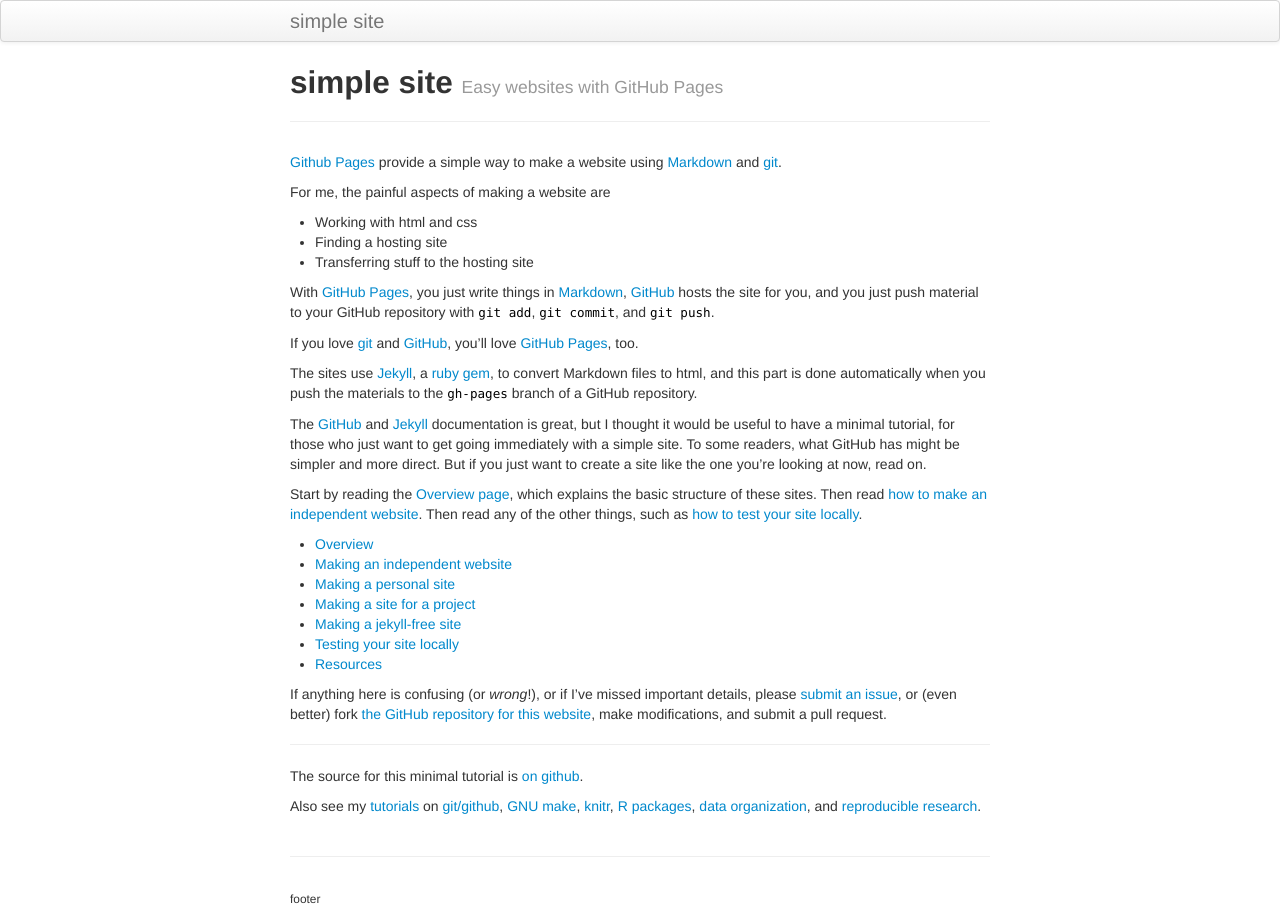
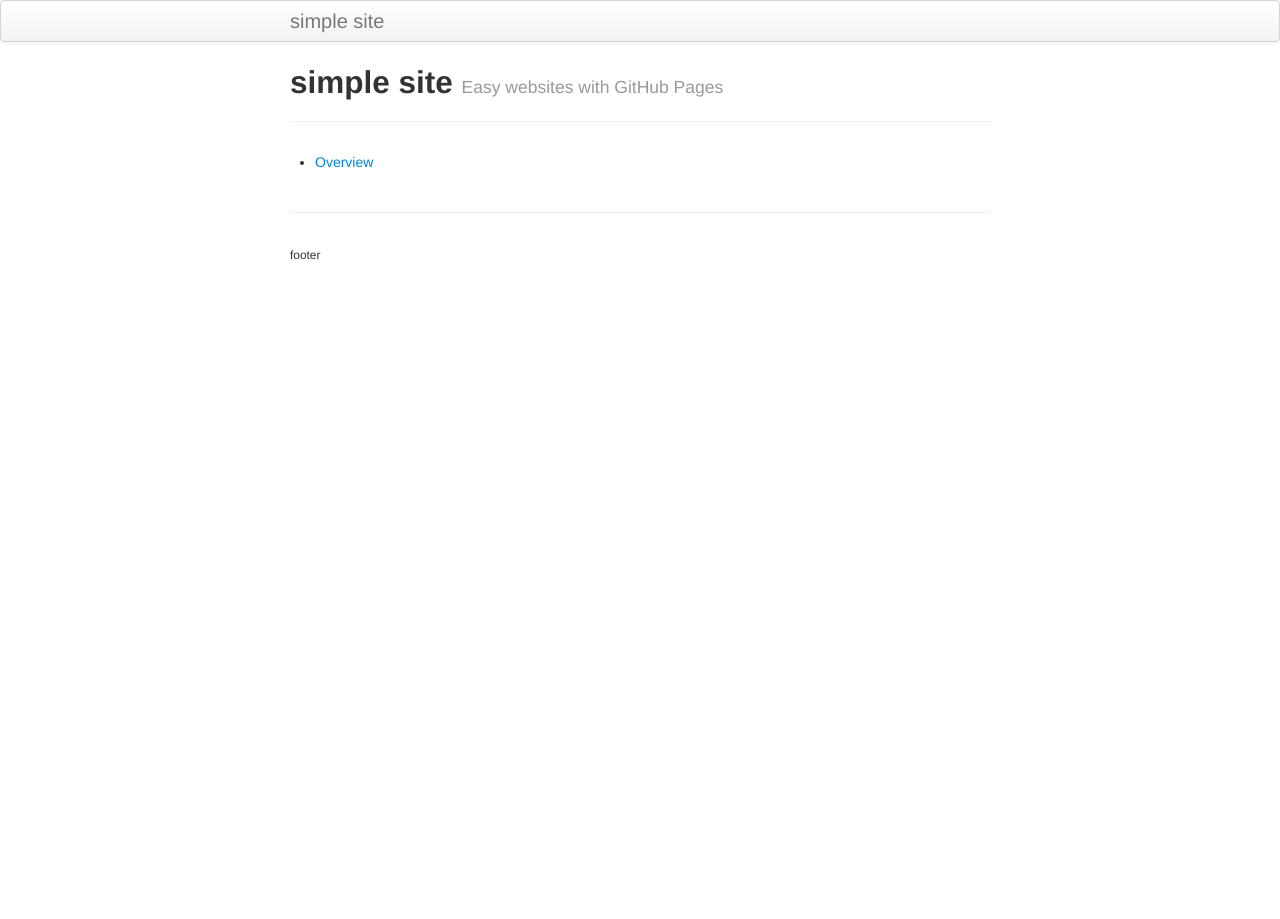
Before and after one commit to aduggin/simple_site, a Jekyll site: the page built from index.md, in a window 1280 px wide. Built offline with Jekyll 4.4.1, drawn with Linux system fonts in a browser that asks for light colours.

```diff
--- a/index.md
+++ b/index.md
@@ -5,68 +5,4 @@ tagline: Easy websites with GitHub Pages
 description: Minimal tutorial on making a simple website with GitHub Pages
 ---
 
-[Github Pages](https://pages.github.com) provide a simple way to make a
-website using
-[Markdown](https://daringfireball.net/projects/markdown/) and
-[git](https://git-scm.com).
-
-For me, the painful aspects of making a website are
-
-- Working with html and css
-- Finding a hosting site
-- Transferring stuff to the hosting site
-
-With [GitHub Pages](https://pages.github.com), you just write things in
-[Markdown](https://daringfireball.net/projects/markdown/),
-[GitHub](https://github.com) hosts the site for you, and you just push
-material to your GitHub repository with `git add`, `git commit`, and
-`git push`.
-
-If you love [git](https://git-scm.com/) and
-[GitHub](https://github.com), you'll love
-[GitHub Pages](https://pages.github.com), too.
-
-The sites use [Jekyll](https://jekyllrb.com/), a
-[ruby](https://www.ruby-lang.org/en/) [gem](https://rubygems.org/), to
-convert Markdown files to html, and this part is done
-automatically when you push the materials to the `gh-pages` branch
-of a GitHub repository.
-
-The [GitHub](https://pages.github.com) and
-[Jekyll](https://jekyllrb.com) documentation is great, but I thought it
-would be useful to have a minimal tutorial, for those who just want to
-get going immediately with a simple site. To some readers, what GitHub
-has might be simpler and more direct.  But if you just want to create
-a site like the one you're looking at now, read on.
-
-Start by reading the [Overview page](pages/overview.html), which
-explains the basic structure of these sites. Then read
-[how to make an independent website](pages/independent_site.html). Then
-read any of the other things, such as
-[how to test your site locally](pages/local_test.html).
-
-- [Overview](pages/overview.html)
-- [Making an independent website](pages/independent_site.html)
-- [Making a personal site](pages/user_site.html)
-- [Making a site for a project](pages/project_site.html)
-- [Making a jekyll-free site](pages/nojekyll.html)
-- [Testing your site locally](pages/local_test.html)
-- [Resources](pages/resources.html)
-
-If anything here is confusing (or _wrong_!), or if I've missed
-important details, please
-[submit an issue](https://github.com/kbroman/simple_site/issues), or (even
-better) fork [the GitHub repository for this website](https://github.com/kbroman/simple_site),
-make modifications, and submit a pull request.
-
----
-
-The source for this minimal tutorial is [on github](https://github.com/kbroman/simple_site).
-
-Also see my [tutorials](http://kbroman.org/pages/tutorials) on
-[git/github](http://kbroman.org/github_tutorial),
-[GNU make](http://kbroman.org/minimal_make),
-[knitr](http://kbroman.org/knitr_knutshell),
-[R packages](http://kbroman.org/pkg_primer),
-[data organization](http://kbroman.org/dataorg),
-and [reproducible research](http://kbroman.org/steps2rr).
+- [Overview](overview.html)
```
Also changed, not shown: overview.md (added, +107 -0 lines).
